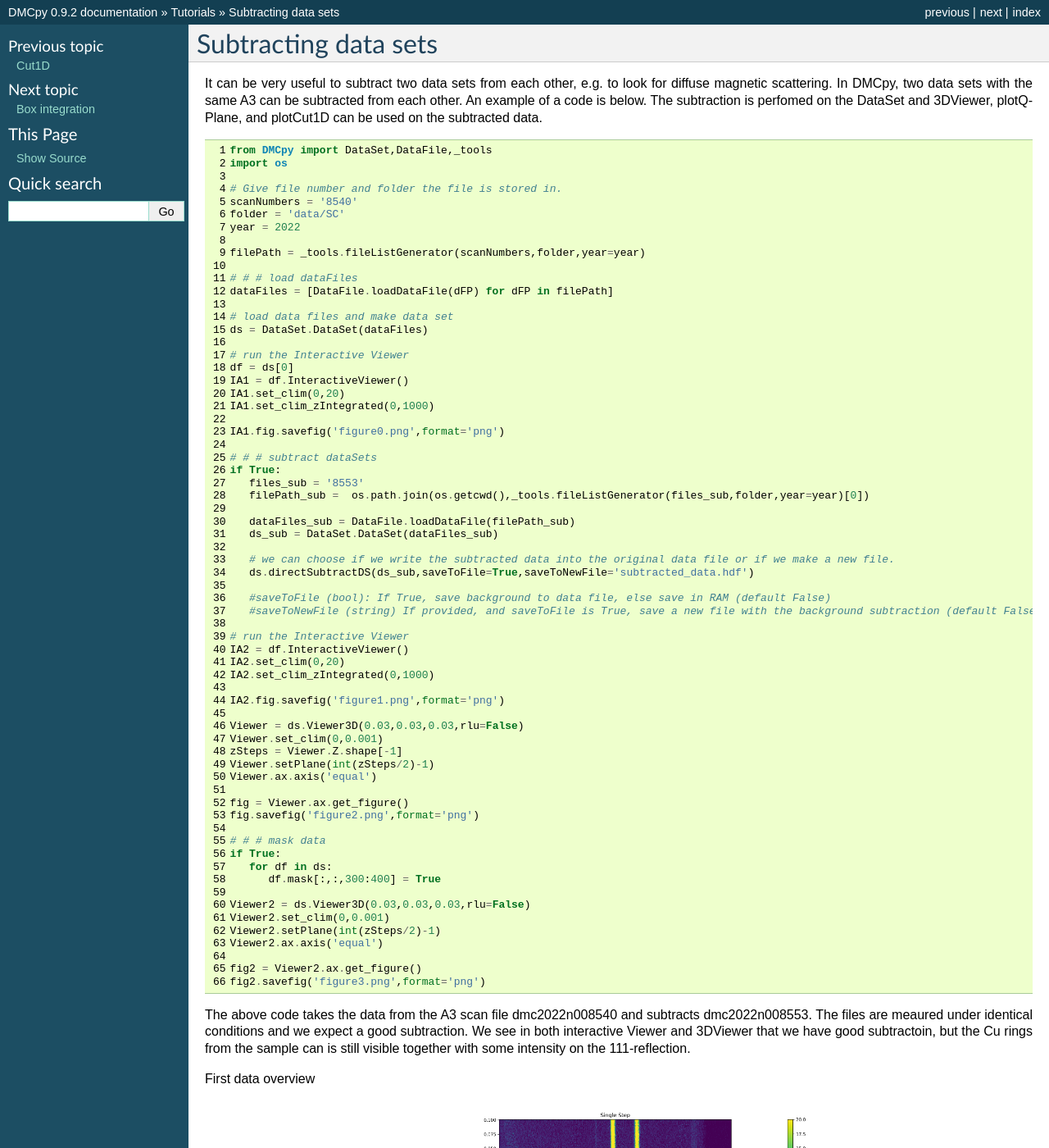
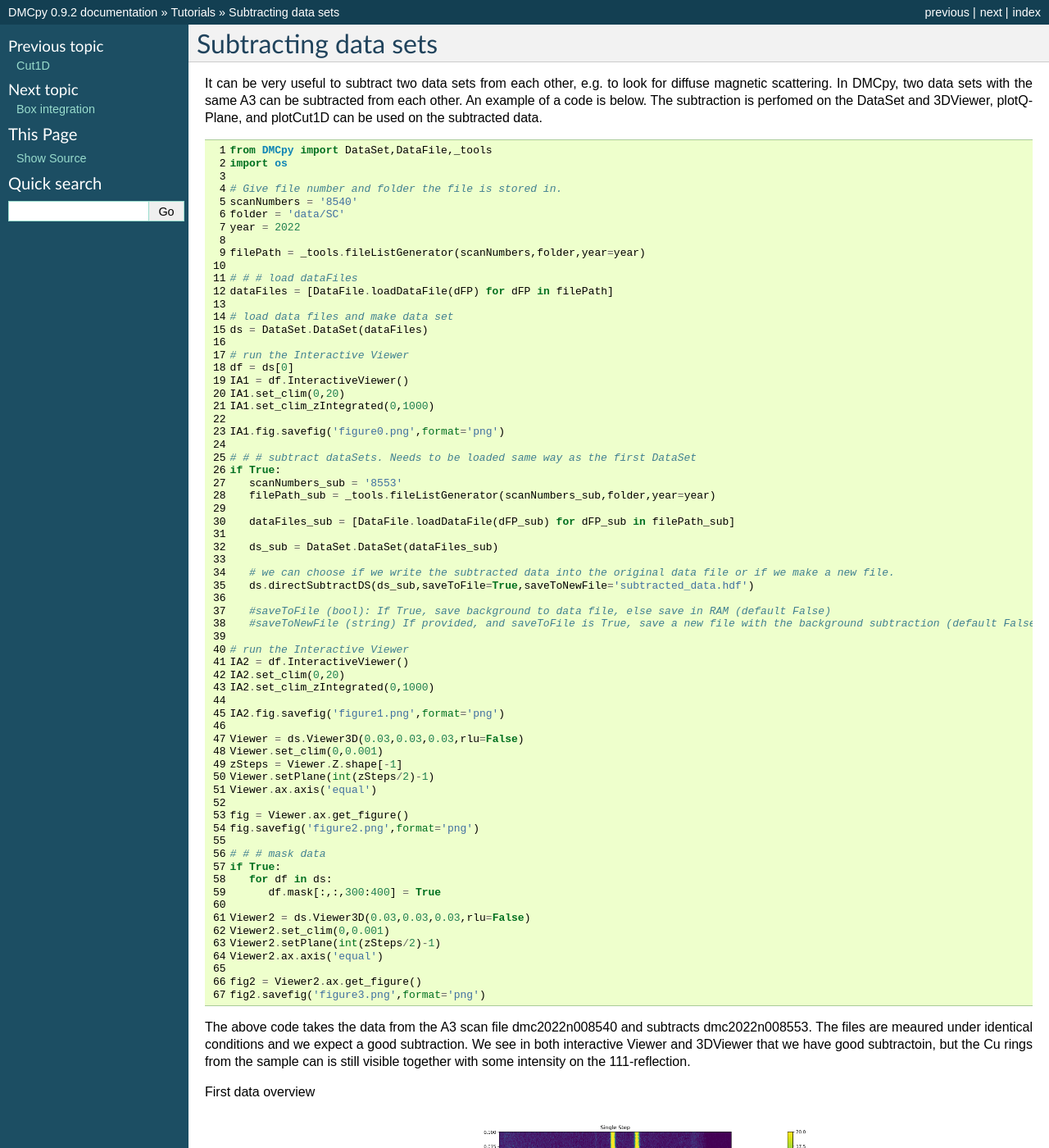
Before and after one commit to oystesf/DMCpy, a Sphinx documentation site: the page built from docs/Tutorials/subtract/subtract.rst, in a window 1280 px wide and 1400 px high. Shown: the whole window at 82% size. Built offline with Sphinx 7.4.7, drawn with Linux system fonts in a browser that asks for light colours.

Commit message:
Update of subtract tutorial to load dataset in a better way

```diff
--- a/docs/Tutorials/forcePowder.rst
+++ b/docs/Tutorials/forcePowder.rst
@@ -24,7 +24,7 @@ This tutorial demonstrate how a single crystal dataset can be converted to a pow
    plt.savefig('figure0.png',format='png')
 
    # Export to an dat and xye file
-   ds.export_PSI_format(outFile='force_powder.Dat',outFolder='docs/Tutorials')
+   ds.export_PSI_format(outFile='force_powder.dat',outFolder='docs/Tutorials')
    ds.export_xye_format(outFile='force_powder.xye',outFolder='docs/Tutorials')
 
 
--- a/docs/Tutorials/subtract/subtract.rst
+++ b/docs/Tutorials/subtract/subtract.rst
@@ -29,12 +29,13 @@ It can be very useful to subtract two data sets from each other, e.g. to look fo
 
    IA1.fig.savefig('figure0.png',format='png')
 
-   # # # subtract dataSets
+   # # # subtract dataSets. Needs to be loaded same way as the first DataSet
    if True:
-      files_sub = '8553'
-      filePath_sub =  os.path.join(os.getcwd(),_tools.fileListGenerator(files_sub,folder,year=year)[0])
+      scanNumbers_sub = '8553'
+      filePath_sub = _tools.fileListGenerator(scanNumbers_sub,folder,year=year)
 
-      dataFiles_sub = DataFile.loadDataFile(filePath_sub)
+      dataFiles_sub = [DataFile.loadDataFile(dFP_sub) for dFP_sub in filePath_sub]
+
       ds_sub = DataSet.DataSet(dataFiles_sub)
 
       # we can choose if we write the subtracted data into the original data file or if we make a new file.
```
Also changed, not shown: 4 other files.
